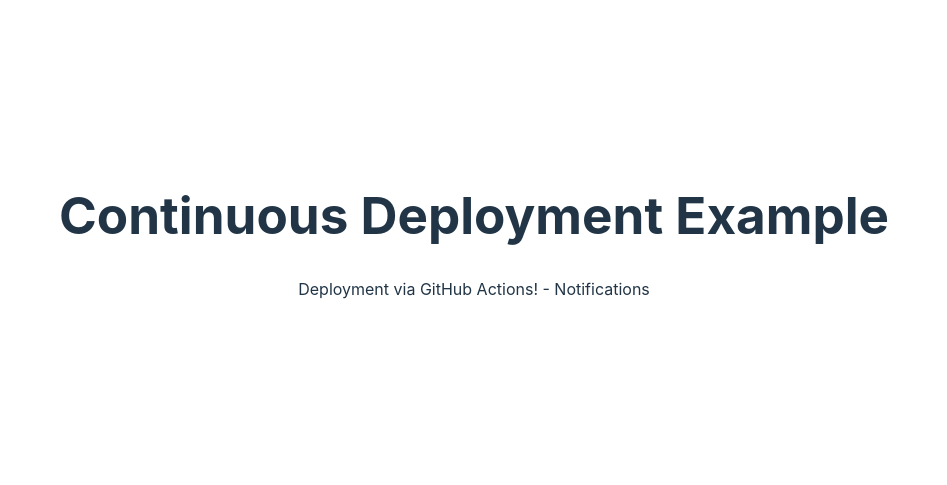
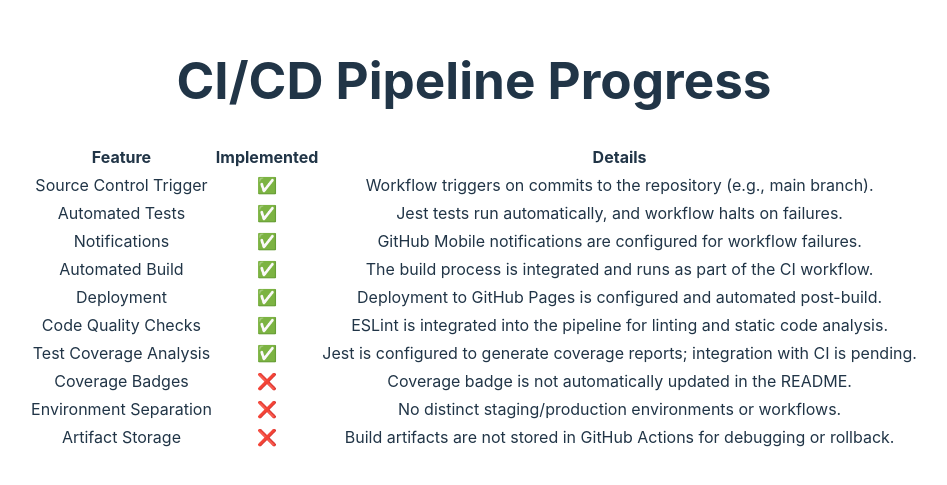
Before and after one commit to steven2k2/cd-example, a React (Vite) app: page / in a window 1280 px wide. Shown: the part 165-650 px from the top of the page, without its empty margins (166-1113 px from the left). Built offline with nearby package versions, Linux system fonts and the light colour scheme.

Commit message:
feature: Added test data.

```diff
--- a/src/App.jsx
+++ b/src/App.jsx
@@ -1,11 +1,75 @@
-import React from 'react';
-import './App.css'
+import React from "react";
+import "./App.css";
 
 function App() {
     return (
-        <div>
-            <h1>Continuous Deployment Example</h1>
-            <p>Deployment via GitHub Actions! - Notifications</p>
+        <div className="App">
+            <header>
+                <h1>CI/CD Pipeline Progress</h1>
+            </header>
+            <main>
+                <table>
+                    <thead>
+                    <tr>
+                        <th>Feature</th>
+                        <th>Implemented</th>
+                        <th>Details</th>
+                    </tr>
+                    </thead>
+                    <tbody>
+                    <tr>
+                        <td>Source Control Trigger</td>
+                        <td>✅</td>
+                        <td>Workflow triggers on commits to the repository (e.g., main branch).</td>
+                    </tr>
+                    <tr>
+                        <td>Automated Tests</td>
+                        <td>✅</td>
+                        <td>Jest tests run automatically, and workflow halts on failures.</td>
+                    </tr>
+                    <tr>
+                        <td>Notifications</td>
+                        <td>✅</td>
+                        <td>GitHub Mobile notifications are configured for workflow failures.</td>
+                    </tr>
+                    <tr>
+                        <td>Automated Build</td>
+                        <td>✅</td>
+                        <td>The build process is integrated and runs as part of the CI workflow.</td>
+                    </tr>
+                    <tr>
+                        <td>Deployment</td>
+                        <td>✅</td>
+                        <td>Deployment to GitHub Pages is configured and automated post-build.</td>
+                    </tr>
+                    <tr>
+                        <td>Code Quality Checks</td>
+                        <td>✅</td>
+                        <td>ESLint is integrated into the pipeline for linting and static code analysis.</td>
+                    </tr>
+                    <tr>
+                        <td>Test Coverage Analysis</td>
+                        <td>✅</td>
+                        <td>Jest is configured to generate coverage reports; integration with CI is pending.</td>
+                    </tr>
+                    <tr>
+                        <td>Coverage Badges</td>
+                        <td>❌</td>
+                        <td>Coverage badge is not automatically updated in the README.</td>
+                    </tr>
+                    <tr>
+                        <td>Environment Separation</td>
+                        <td>❌</td>
+                        <td>No distinct staging/production environments or workflows.</td>
+                    </tr>
+                    <tr>
+                        <td>Artifact Storage</td>
+                        <td>❌</td>
+                        <td>Build artifacts are not stored in GitHub Actions for debugging or rollback.</td>
+                    </tr>
+                    </tbody>
+                </table>
+            </main>
         </div>
     );
 }
```
